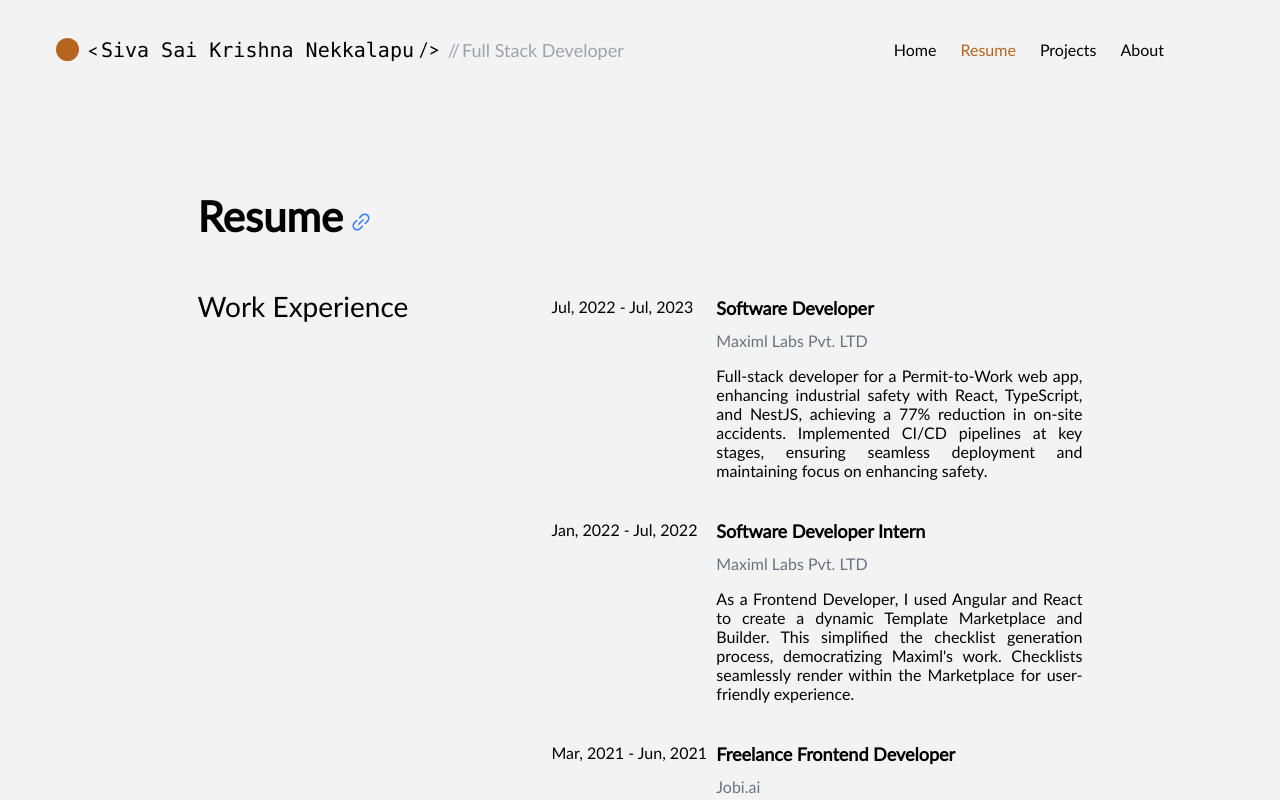
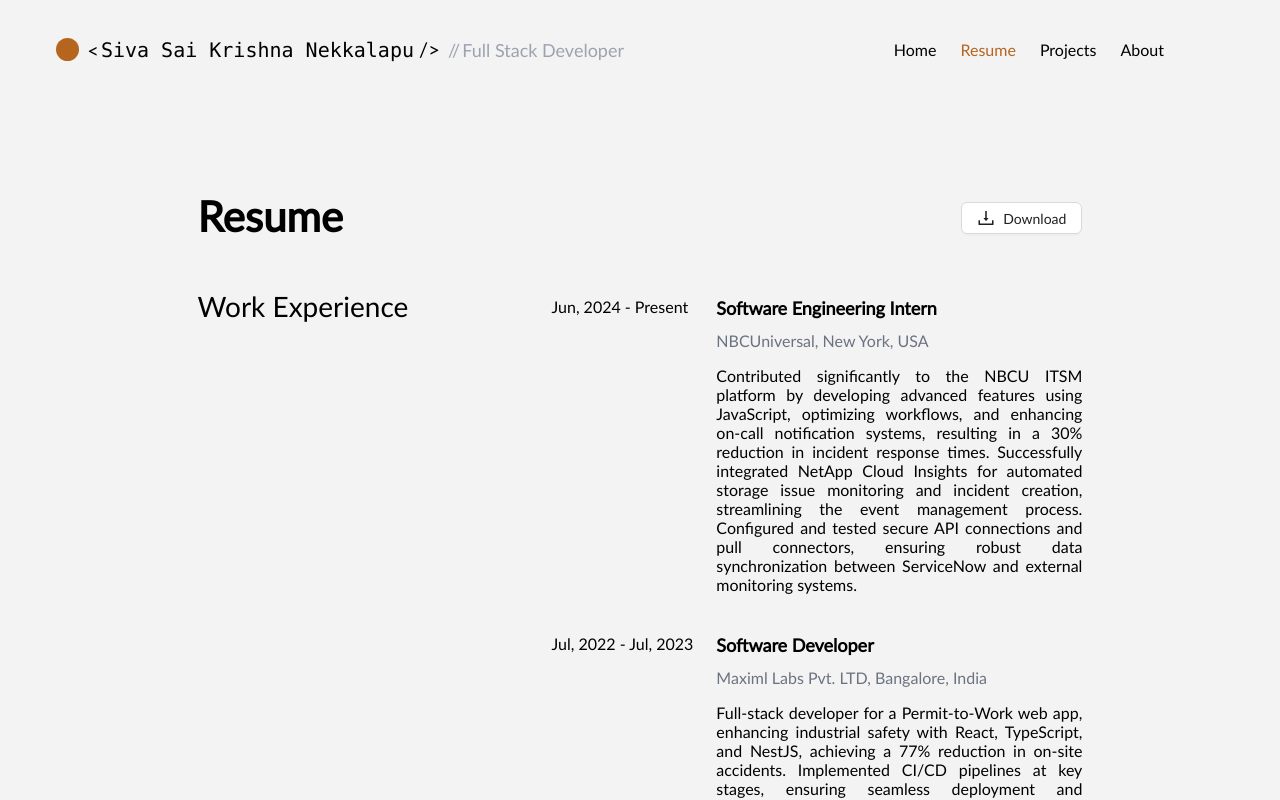
Before and after one commit to Sivasaikrishna19/My-Portfolio, a Next.js app in the folder client/: page /Resume in a window 1280 px wide. Shown: the top 800 px of the page. Built offline with nearby package versions, Linux system fonts and the light colour scheme.

Commit message:
added intern experience

```diff
--- a/client/src/app/Resume/page.tsx
+++ b/client/src/app/Resume/page.tsx
@@ -1,11 +1,11 @@
 "use client";
 
-import { Divider, Progress } from "antd";
+import { Button, Divider, Progress } from "antd";
 import axios from "axios";
 import dayjs from "dayjs";
 import React, { useEffect, useState } from "react";
 import Footer from "../components/Footer/Footer";
-import { LinkOutlined, StarFilled } from "@ant-design/icons";
+import { DownloadOutlined, LinkOutlined, StarFilled } from "@ant-design/icons";
 import Link from "next/link";
 import { resume } from "@/data/resume";
 
@@ -27,17 +27,17 @@ const Page = () => {
           : "page-exit page-exit-active"
       }`}
     >
-      <div className=" mb-8 w-[70%] m-auto flex items-center max-md:w-[85%]">
-        <span className="text-[42px] font-semibold">Resume</span>{" "}
-        <span className="ml-2 mt-3">
-          <Link
-            href="https://drive.google.com/file/d/1HtKnAk7BpeonhHUc6YyKZCPzAEzai6KV/view?usp=sharing"
+      <div className=" mb-8 w-[70%] m-auto flex items-center max-md:w-[85%] justify-between">
+        <div className="text-[42px] font-semibold">Resume</div>{" "}
+        <div className="ml-2 mt-1">
+          <Button
+            href="https://drive.google.com/file/d/1244s-gGZIpmtoVsxIFP4dEFqpNca4tpY/view?usp=sharing"
             target="_blank"
-            className="text-blue-500"
+            className=" flex items-center rounded-md"
           >
-            <LinkOutlined className="text-[20px]" />
-          </Link>
-        </span>
+            <DownloadOutlined className="text-[18px] " /> Download
+          </Button>
+        </div>
       </div>
       <div className="flex  w-[70%] m-auto max-md:flex-col max-md:w-[85%]">
         <div className="w-[40%] max-md:w-full">
@@ -48,9 +48,13 @@ const Page = () => {
             return (
               <div className="flex flex-1 my-6 max-md:flex-col " key={index}>
                 <div className="w-[30%] font-light mr-2 max-md:hidden">
-                  {dayjs(item?.start_date).format("MMM, YYYY") +
-                    " - " +
-                    dayjs(item?.end_date).format("MMM, YYYY")}
+                  {!item?.in_progress
+                    ? dayjs(item?.start_date).format("MMM, YYYY") +
+                      " - " +
+                      dayjs(item?.end_date).format("MMM, YYYY")
+                    : dayjs(item?.start_date).format("MMM, YYYY") +
+                      " - " +
+                      "Present"}
                 </div>
                 <div className="w-[70%] max-md:w-full text-justify">
                   <div className="font-semibold text-[18px] mb-3">
@@ -58,9 +62,13 @@ const Page = () => {
                   </div>
                   <div className="text-gray-500">{item?.company}</div>
                   <div className="w-[30%] font-light mr-2 max-md:w-full sm:hidden my-2 text-gray-500">
-                    {dayjs(item?.start_date).format("MMM, YYYY") +
-                      " - " +
-                      dayjs(item?.end_date).format("MMM, YYYY")}
+                    {!item?.in_progress
+                      ? dayjs(item?.start_date).format("MMM, YYYY") +
+                        " - " +
+                        dayjs(item?.end_date).format("MMM, YYYY")
+                      : dayjs(item?.start_date).format("MMM, YYYY") +
+                        " - " +
+                        "Present"}
                   </div>
                   <p className="font-light break-words">{item?.desc}</p>
                 </div>
--- a/client/src/app/components/Header/Header.tsx
+++ b/client/src/app/components/Header/Header.tsx
@@ -81,13 +81,9 @@ const Header = () => {
               {<span className="text-[20px]">{" />"}</span>}
             </span>
           </span>{" "}
-          <div className="flex items-center ">
-            <div className="text-gray-400 ml-2 mr-[2px] text-[18px] ">
-              {"//"}
-            </div>
-            <div className="font-sm text-gray-400 text-[18px]">
-              Full Stack Developer
-            </div>
+          <div className="flex items-center pulse text-gray-400">
+            <div className=" ml-2 mr-[2px] text-[18px] ">{"//"}</div>
+            <div className="font-sm  text-[18px]">Full Stack Developer</div>
           </div>
         </div>
       </div>
--- a/client/src/app/globals.css
+++ b/client/src/app/globals.css
@@ -152,3 +152,22 @@
   background-color: rgb(226, 219, 219);
   outline: 0 solid rgb(242, 246, 250);
 }
+
+@keyframes pulse {
+  0% {
+    transform: scale(1);
+    opacity: 1;
+  }
+  50% {
+    transform: scale(1.05);
+    opacity: 0.7;
+  }
+  100% {
+    transform: scale(1);
+    opacity: 1;
+  }
+}
+
+.pulse {
+  animation: pulse 1.5s infinite;
+}
--- a/client/src/app/page.tsx
+++ b/client/src/app/page.tsx
@@ -5,7 +5,7 @@ import Footer from "./components/Footer/Footer";
 import { useRouter } from "next/navigation";
 import Image from "next/image";
 import { about } from "@/data/about";
-import Tilt from 'react-parallax-tilt';
+import Tilt from "react-parallax-tilt";
 
 export default function Home() {
   const [shouldAnimate, setShouldAnimate] = useState(false);
@@ -24,14 +24,15 @@ export default function Home() {
 
   return (
     <div
-      className={`w-full ${shouldAnimate
+      className={`w-full ${
+        shouldAnimate
           ? "page-enter page-enter-active"
           : "page-exit page-exit-active"
       }`}
     >
       <div className="w-[80%] m-auto flex ">
         <div className="w-[50%] m-auto flex justify-center profile-pic p-8 max-md:hidden">
-          <Tilt scale={1} transitionSpeed={2500}>
+          {/* <Tilt scale={1} transitionSpeed={2500}> */}
           <Image
             alt="Avatar Image"
             src={about.img}
@@ -39,17 +40,15 @@ export default function Home() {
             height={500}
             loading={"lazy"}
             className="rounded-full shadow-[#e0b47e] shadow-xl"
-            // layout="responsive"
+            layout="responsive"
           />
-          </Tilt>
+          {/* </Tilt> */}
         </div>
 
         <div className="w-[50%] flex max-md:w-full">
           <div className="m-auto">
             <div className="mb-4 sm:hidden w-full flex justify-center">
-
               <div className=" w-[250px] h-[250px] ">
-
                 <Image
                   alt="Avatar Image"
                   src={about.img}
@@ -59,12 +58,13 @@ export default function Home() {
                   className="rounded-full w-[50px]"
                   layout="responsive"
                 />
-
               </div>
-
             </div>
             <div className="text-[48px] mb-6 typed font-thin max-md:text-[24px]">
               Hey there, I&apos;m Siva.
+              <div className="text-[18px] text-gray-600 max-md:text-[14px]">
+                SWE Intern, NBCUniversal (June 2024 - Present)
+              </div>
             </div>
             <div className="text-[24px] mb-3 font-semibold max-md:text-[16px]">
               A Bit About Me
@@ -73,7 +73,6 @@ export default function Home() {
               {about?.about}
             </p>
             <div className=" flex items-center w-full justify-evenly py-6">
-
               <div
                 className="resume-b font-semibold rounded-full border-[1px] border-black border-solid w-[120px] h-[120px] max-md:w-[80px] max-md:h-[80px] flex items-center justify-center bg-blue-400 text-white cursor-pointer hover:shadow-lg transition ease-in-out delay-150 hover:bg-indigo-500 duration-500"
                 onClick={() => {
--- a/client/src/data/about.ts
+++ b/client/src/data/about.ts
@@ -1,5 +1,5 @@
 export const about: any = {
   about:
-    "I'm a graduate student at San Jose State University, majoring in Software Engineering with a specialization in Enterprise Software Technologies. With over 3 years of experience in technologies such as React, Angular, React Native, Next, and Node, I am actively seeking summer internships for 2024.",
+    "I'm a Software Engineering intern at NBCUniversal and a final-year Software Engineering student at San Jose State University. With over 4 years of experience in technologies like React, Next, Angular, React Native, Nest, Node, and both relational and non-relational databases, I am actively seeking full-time opportunities to contribute.",
   img: "https://i.ibb.co/BtVJWVf/Whats-App-Image-2023-11-17-at-1-46-01-PM.jpg",
 };
--- a/client/src/data/resume.ts
+++ b/client/src/data/resume.ts
@@ -1,29 +1,37 @@
 export const resume = {
   work_experience: [
     {
+      role: "Software Engineering Intern",
+      company: "NBCUniversal, New York, USA",
+      desc: "Contributed significantly to the NBCU ITSM platform by developing advanced features using JavaScript, optimizing workflows, and enhancing on-call notification systems, resulting in a 30% reduction in incident response times. Successfully integrated NetApp Cloud Insights for automated storage issue monitoring and incident creation, streamlining the event management process. Configured and tested secure API connections and pull connectors, ensuring robust data synchronization between ServiceNow and external monitoring systems.",
+      start_date: "06-03-2024",
+      end_date: "",
+      in_progress: true,
+    },
+    {
       role: "Software Developer",
-      company: "Maximl Labs Pvt. LTD",
+      company: "Maximl Labs Pvt. LTD, Bangalore, India",
       desc: "Full-stack developer for a Permit-to-Work web app, enhancing industrial safety with React, TypeScript, and NestJS, achieving a 77% reduction in on-site accidents. Implemented CI/CD pipelines at key stages, ensuring seamless deployment and maintaining focus on enhancing safety. ",
       start_date: "07-04-2022",
       end_date: "07-28-2023",
     },
     {
       role: "Software Developer Intern",
-      company: "Maximl Labs Pvt. LTD",
+      company: "Maximl Labs Pvt. LTD, Bangalore, India",
       desc: "As a Frontend Developer, I used Angular and React to create a dynamic Template Marketplace and Builder. This simplified the checklist generation process, democratizing Maximl's work. Checklists seamlessly render within the Marketplace for user-friendly experience.",
       start_date: "01-04-2022",
       end_date: "07-03-2022",
     },
     {
       role: "Freelance Frontend Developer",
-      company: "Jobi.ai",
+      company: "Jobi.ai, Remote",
       desc: "As a freelance UI Developer, I contributed to the development of a user interface for an AI-based job portal using ReactJS. My responsibilities included designing user forms and implementing drag-and-drop Kanban boards for an enhanced user experience.",
       start_date: "03-04-2021",
       end_date: "06-01-2021",
     },
     {
       role: "Computer Vision Intern",
-      company: "Iha Consultancy Pvt. LTD",
+      company: "Iha Consultancy Pvt. LTD, Hyderabad",
       desc: "As a Computer Vision Intern, I spearheaded the development of a sophisticated model for facial filter generation using the COCO dataset. Additionally, I applied my expertise to implement a virtual try-on feature for textile garments, showcasing a practical application of computer vision techniques.",
       start_date: "06-01-2020",
       end_date: "09-05-2020",
```
Lines whose indentation alone changed are shown as unchanged.
